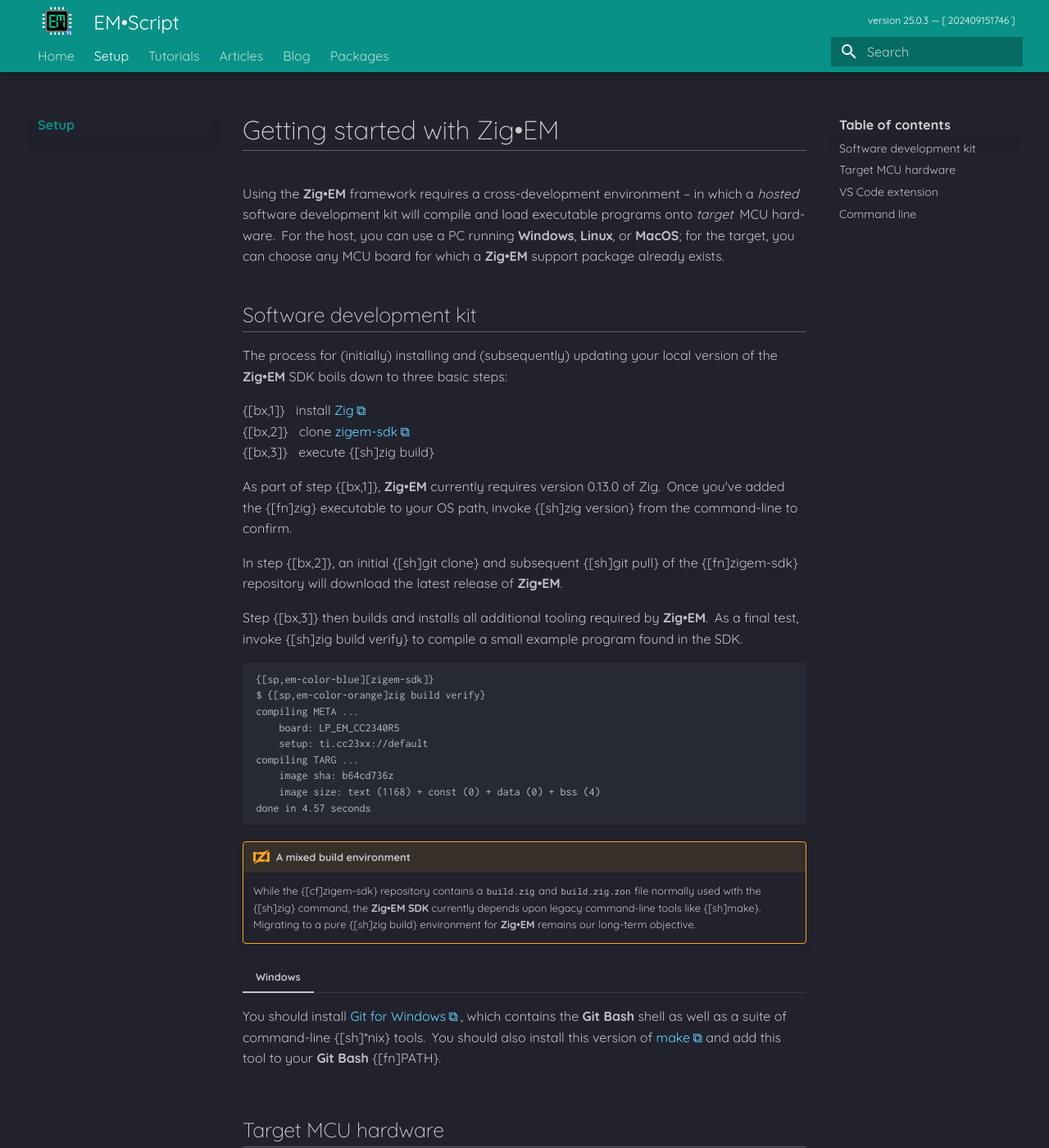
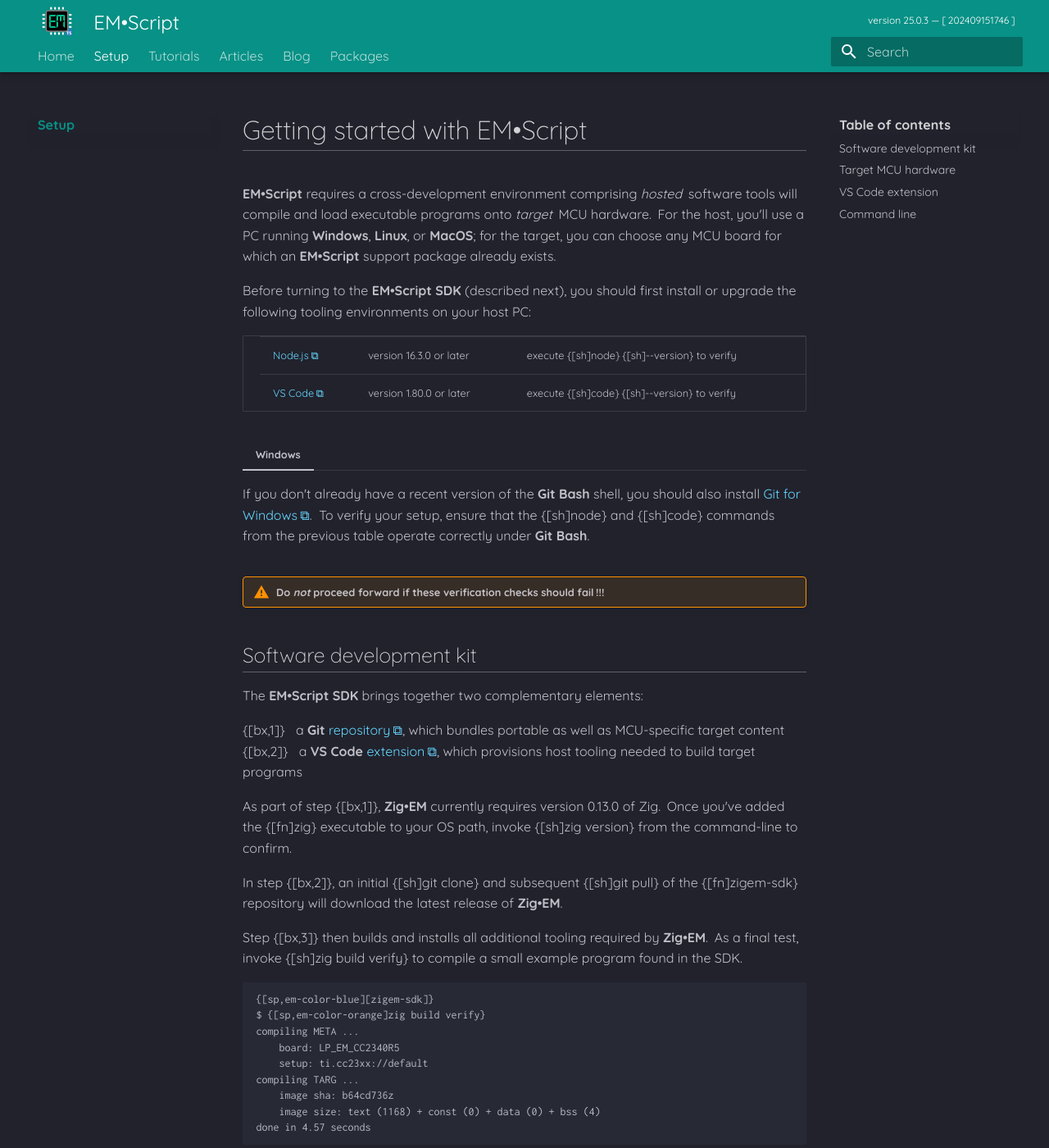
Before and after one commit to em-foundation/emscript-docs, an MkDocs documentation site: the page built from docs/setup/index.md, in a window 1280 px wide and 1400 px high. Shown: the whole window at 82% size. Built offline with MkDocs 1.6.1 and Material for MkDocs 9.7.7, drawn with Linux system fonts in a browser that asks for light colours; emoji names are drawn with the system emoji font.

Commit message:
home: first pass

```diff
--- a/docs/extra.css
+++ b/docs/extra.css
@@ -186,6 +186,10 @@
 
 span.em-color-teal {
     color: hsl(180, 100%, 75%);
+}
+
+span.em-color-logo {
+    color: hsl(165, 100%, 50%);
 }
 
 span.em-color-orange {
@@ -494,9 +498,11 @@
 }
 
 div.em-ul-check p::before {
-    content: "\2714\2003";
+    content: "\2611\2003";
     color: hsl(42, 100%, 60%);
     font-size: 18px;
+    margin-left: -4px;
+    padding-right: 12px;
 }
 
 div.em-ul-circ p::before {
--- a/docs/setup/index.md
+++ b/docs/setup/index.md
@@ -1,14 +1,27 @@
-# Getting started with Zig&bull;EM
+# Getting started with EM&bull;Script
 
-Using the **Zig&bull;EM** framework requires a cross-development environment &ndash; in which a _hosted_&thinsp; software development kit will compile and load executable programs onto _target_&thinsp; MCU hardware.&thinsp; For the host, you can use a PC running **Windows**, **Linux**, or **MacOS**; for the target, you can choose any MCU board for which a **Zig&bull;EM** support package already exists.
+**EM&bull;Script** requires a cross-development environment comprising _hosted_&thinsp; software tools will compile and load executable programs onto _target_&thinsp; MCU hardware.&thinsp; For the host, you'll use a PC running **Windows**, **Linux**, or **MacOS**; for the target, you can choose any MCU board for which an **EM&bull;Script** support package already exists.
+
+Before turning to the **EM&bull;Script SDK** (described next), you should first install or upgrade the following tooling environments on your host PC:
+
+|  |  |  |
+|:-|:-|:-|
+|[Node.js](https://nodejs.org/en/download)|version 16.3.0 or later| execute {[sh]node}&thinsp;{[sh]--version} to verify |
+|[VS Code](https://code.visualstudio.com/download)|version 1.80.0 or later| execute {[sh]code}&thinsp;{[sh]--version} to verify |
+
+=== "Windows"
+
+    If you don't already have a recent version of the **Git Bash** shell, you should also install [Git for Windows](https://gitforwindows.org/).&nbsp;  To verify your setup, ensure that the {[sh]node} and {[sh]code} commands from the previous table operate correctly under **Git Bash**.
+
+!!! warning "Do _not_ proceed forward if these verification checks should fail&thinsp;!!!"
+
 
 ## Software development kit
 
-The process for (initially) installing and (subsequently) updating your local version of the **Zig&bull;EM** SDK boils down to three basic steps:
+The **EM&bull;Script SDK** brings together two complementary elements:
 
-{[bx,1]} &nbsp; install [Zig](https://ziglang.org/download/)<br>
-{[bx,2]} &nbsp; clone [zigem-sdk](https://github.com/em-foundation/zigem-sdk/)<br>
-{[bx,3]} &nbsp; execute {[sh]zig build}
+{[bx,1]} &nbsp; a **Git** [repository](https://github.com/em-foundation/emscript-content), which bundles portable as well as MCU-specific target content<br>
+{[bx,2]} &nbsp; a **VS Code** [extension](https://marketplace.visualstudio.com/items?itemName=the-em-foundation.em-builder), which provisions host tooling needed to build target programs<br>
 
 As part of step {[bx,1]}, **Zig&bull;EM** currently requires version 0.13.0 of Zig.&thinsp; Once you've added the {[fn]zig} executable to your OS path, invoke {[sh]zig version} from the command-line to confirm.
 
```
Also changed, not shown: docs/home/index.md (+40 -13 lines), docs/assets/fig-home-3.png, 1 other file.
